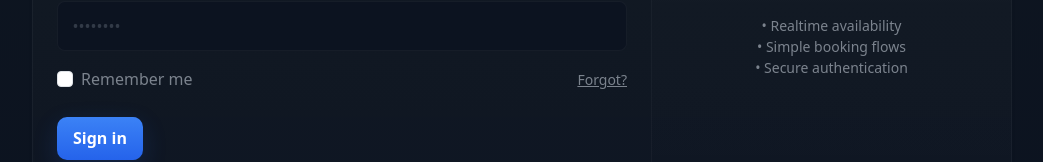
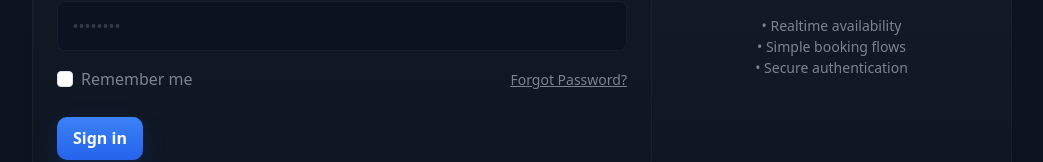
Before and after one commit to GabrielPineda808/BookMe-Frontend, a React (Vite) app: page /login in a window 1280 px wide. Shown: the part 398-560 px from the top of the page, without its empty margins (118-1161 px from the left). Built offline with nearby package versions, Linux system fonts and the light colour scheme.

Commit message:
fix(alert): fixed error setting

```diff
--- a/src/pages/Login.tsx
+++ b/src/pages/Login.tsx
@@ -38,6 +38,7 @@ export default function Login() {
       login(token); // persists token and sets user
       navigate("/home", { replace: true });
     } catch (err: any) {
+      if (err.response) {
         const message =
           err?.response?.data?.message || err.message || "Login failed";
         if (message === "Account Not Verified") {
@@ -47,7 +48,8 @@ export default function Login() {
           });
           return;
         }
-      setError(message);
+      }
+      setError(err);
     } finally {
       setLoading(false);
     }
@@ -131,7 +133,7 @@ export default function Login() {
                 </label>
               </div>
               <Link to="/forgot-password" className="small text-muted">
-                Forgot?
+                Forgot Password?
               </Link>
             </div>
             <button
```
Lines whose indentation alone changed are shown as unchanged.
